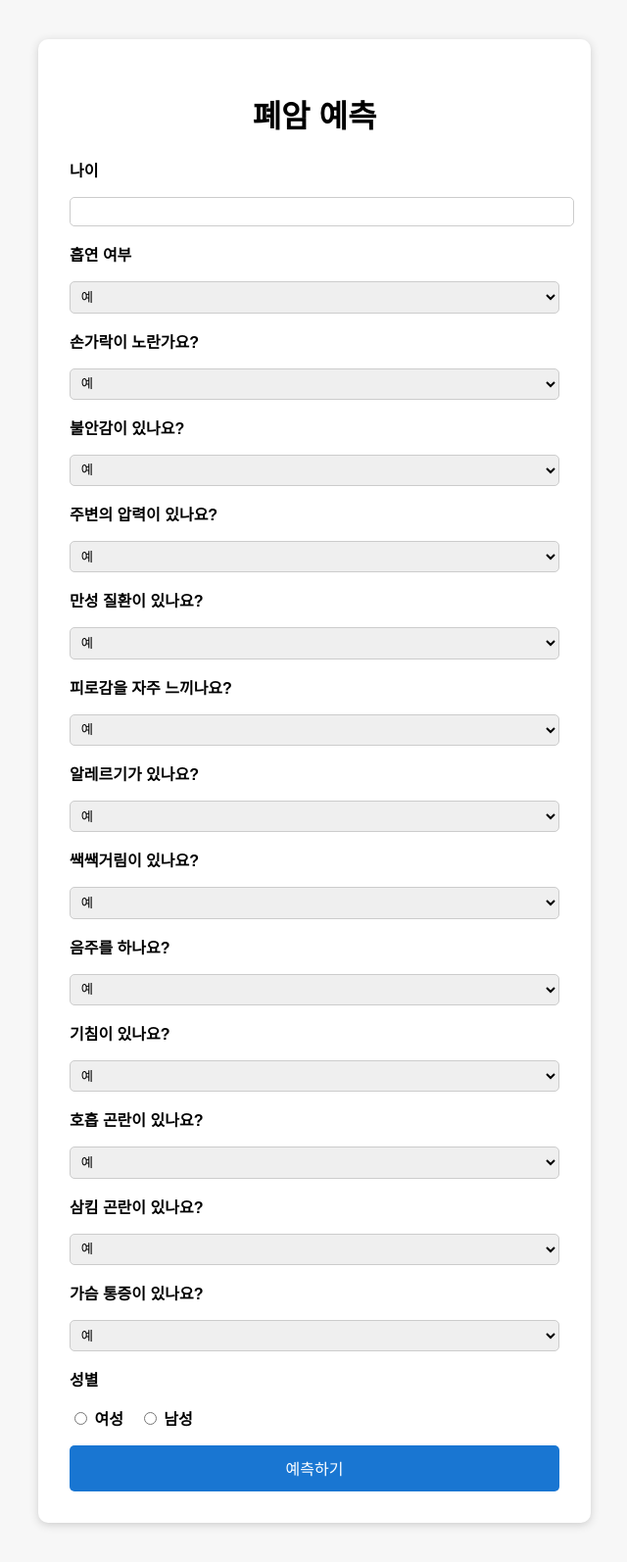
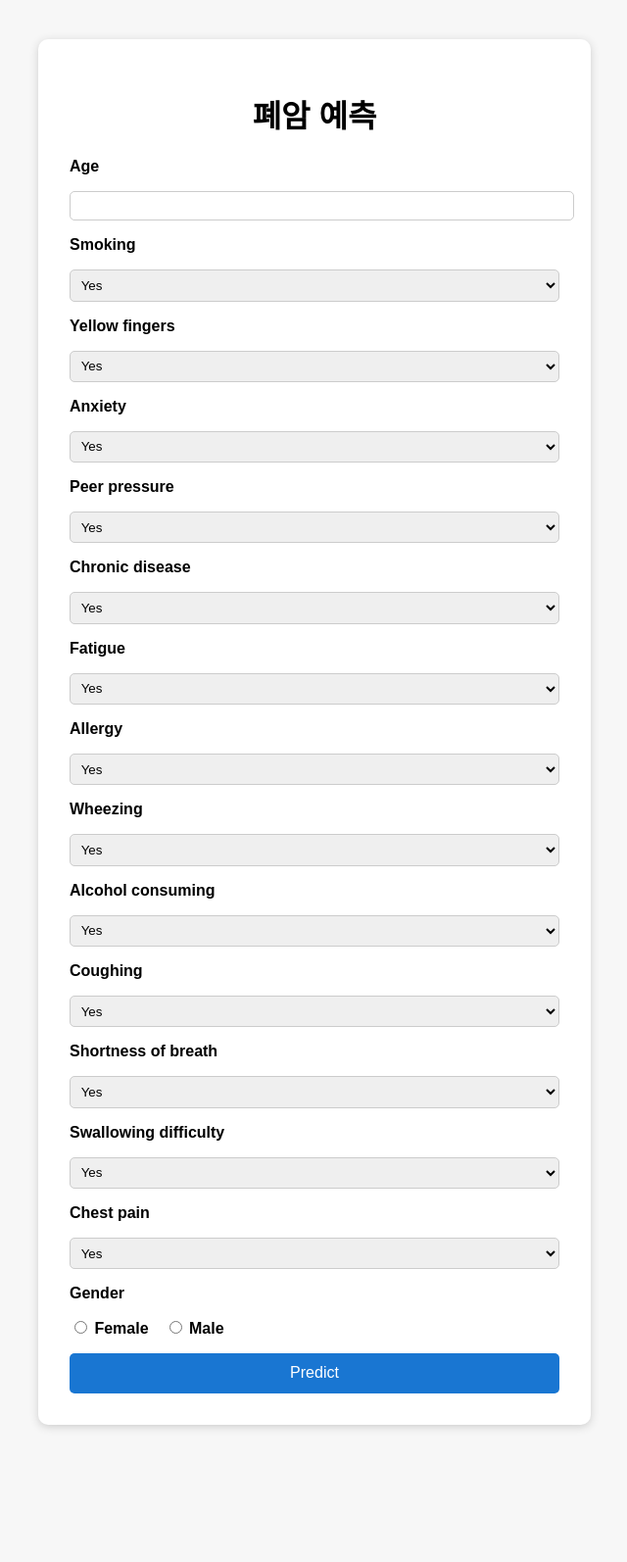
Before and after one commit to univdev/lung-cancer-classification, a Flask app: page / in a window 1280 px wide. Shown: the whole page at 98% size, without its empty margins (319-959 px from the left). After the commit the page ends 1458 px from the top, so only its background shows below. Run offline with Flask 3, Linux system fonts and the light colour scheme; parts of the project's set-up code (start-up, migrations or seed data) failed here and were passed over.

Commit message:
Update: Updated language

```diff
--- a/app.py
+++ b/app.py
@@ -48,7 +48,7 @@ def index():
         else:
             cancer_prob = None
         prediction = {
-            'result': '폐암 의심' if pred else '폐암 아님',
+            'result': 'Lung cancer suspected' if pred else 'No lung cancer',
             'prob': cancer_prob
         }
     return render_template('index.html', features=FEATURES, prediction=prediction)
--- a/templates/index.html
+++ b/templates/index.html
@@ -20,103 +20,103 @@
 <div class="container">
     <h1>폐암 예측</h1>
     <form method="post">
-        <label for="AGE">나이</label>
+        <label for="AGE">Age</label>
         <input type="number" id="AGE" name="AGE" min="1" max="120" required>
 
-        <label for="SMOKING">흡연 여부</label>
+        <label for="SMOKING">Smoking</label>
         <select id="SMOKING" name="SMOKING">
-            <option value="1">예</option>
-            <option value="0">아니오</option>
+            <option value="1">Yes</option>
+            <option value="0">No</option>
         </select>
 
-        <label for="YELLOW_FINGERS">손가락이 노란가요?</label>
+        <label for="YELLOW_FINGERS">Yellow fingers</label>
         <select id="YELLOW_FINGERS" name="YELLOW_FINGERS">
-            <option value="1">예</option>
-            <option value="0">아니오</option>
+            <option value="1">Yes</option>
+            <option value="0">No</option>
         </select>
 
-        <label for="ANXIETY">불안감이 있나요?</label>
+        <label for="ANXIETY">Anxiety</label>
         <select id="ANXIETY" name="ANXIETY">
-            <option value="1">예</option>
-            <option value="0">아니오</option>
+            <option value="1">Yes</option>
+            <option value="0">No</option>
         </select>
 
-        <label for="PEER_PRESSURE">주변의 압력이 있나요?</label>
+        <label for="PEER_PRESSURE">Peer pressure</label>
         <select id="PEER_PRESSURE" name="PEER_PRESSURE">
-            <option value="1">예</option>
-            <option value="0">아니오</option>
+            <option value="1">Yes</option>
+            <option value="0">No</option>
         </select>
 
-        <label for="CHRONIC DISEASE">만성 질환이 있나요?</label>
+        <label for="CHRONIC DISEASE">Chronic disease</label>
         <select id="CHRONIC DISEASE" name="CHRONIC DISEASE">
-            <option value="1">예</option>
-            <option value="0">아니오</option>
+            <option value="1">Yes</option>
+            <option value="0">No</option>
         </select>
 
-        <label for="FATIGUE">피로감을 자주 느끼나요?</label>
+        <label for="FATIGUE">Fatigue</label>
         <select id="FATIGUE" name="FATIGUE">
-            <option value="1">예</option>
-            <option value="0">아니오</option>
+            <option value="1">Yes</option>
+            <option value="0">No</option>
         </select>
 
-        <label for="ALLERGY">알레르기가 있나요?</label>
+        <label for="ALLERGY">Allergy</label>
         <select id="ALLERGY" name="ALLERGY">
-            <option value="1">예</option>
-            <option value="0">아니오</option>
+            <option value="1">Yes</option>
+            <option value="0">No</option>
         </select>
 
-        <label for="WHEEZING">쌕쌕거림이 있나요?</label>
+        <label for="WHEEZING">Wheezing</label>
         <select id="WHEEZING" name="WHEEZING">
-            <option value="1">예</option>
-            <option value="0">아니오</option>
+            <option value="1">Yes</option>
+            <option value="0">No</option>
         </select>
 
-        <label for="ALCOHOL CONSUMING">음주를 하나요?</label>
+        <label for="ALCOHOL CONSUMING">Alcohol consuming</label>
         <select id="ALCOHOL CONSUMING" name="ALCOHOL CONSUMING">
-            <option value="1">예</option>
-            <option value="0">아니오</option>
+            <option value="1">Yes</option>
+            <option value="0">No</option>
         </select>
 
-        <label for="COUGHING">기침이 있나요?</label>
+        <label for="COUGHING">Coughing</label>
         <select id="COUGHING" name="COUGHING">
-            <option value="1">예</option>
-            <option value="0">아니오</option>
+            <option value="1">Yes</option>
+            <option value="0">No</option>
         </select>
 
-        <label for="SHORTNESS OF BREATH">호흡 곤란이 있나요?</label>
+        <label for="SHORTNESS OF BREATH">Shortness of breath</label>
         <select id="SHORTNESS OF BREATH" name="SHORTNESS OF BREATH">
-            <option value="1">예</option>
-            <option value="0">아니오</option>
+            <option value="1">Yes</option>
+            <option value="0">No</option>
         </select>
 
-        <label for="SWALLOWING DIFFICULTY">삼킴 곤란이 있나요?</label>
+        <label for="SWALLOWING DIFFICULTY">Swallowing difficulty</label>
         <select id="SWALLOWING DIFFICULTY" name="SWALLOWING DIFFICULTY">
-            <option value="1">예</option>
-            <option value="0">아니오</option>
+            <option value="1">Yes</option>
+            <option value="0">No</option>
         </select>
 
-        <label for="CHEST PAIN">가슴 통증이 있나요?</label>
+        <label for="CHEST PAIN">Chest pain</label>
         <select id="CHEST PAIN" name="CHEST PAIN">
-            <option value="1">예</option>
-            <option value="0">아니오</option>
+            <option value="1">Yes</option>
+            <option value="0">No</option>
         </select>
 
-        <label>성별</label>
+        <label>Gender</label>
         <div class="gender-group">
-            <label><input type="radio" name="GENDER" value="F" required> 여성</label>
-            <label><input type="radio" name="GENDER" value="M"> 남성</label>
+            <label><input type="radio" name="GENDER" value="F" required> Female</label>
+            <label><input type="radio" name="GENDER" value="M"> Male</label>
         </div>
         <input type="hidden" name="GENDER_F" id="gender_f" value="0">
         <input type="hidden" name="GENDER_M" id="gender_m" value="0">
 
-        <button type="submit">예측하기</button>
+        <button type="submit">Predict</button>
     </form>
 
     {% if prediction %}
         <div class="result">
-            <strong>결과: {{ prediction.result }}</strong><br>
+            <strong>Result: {{ prediction.result }}</strong><br>
             {% if prediction.prob is not none %}
-                (폐암일 확률: {{ (prediction.prob * 100) | round(1) }}%)
+                (Probability of lung cancer: {{ (prediction.prob * 100) | round(1) }}%)
             {% endif %}
         </div>
     {% endif %}
```
